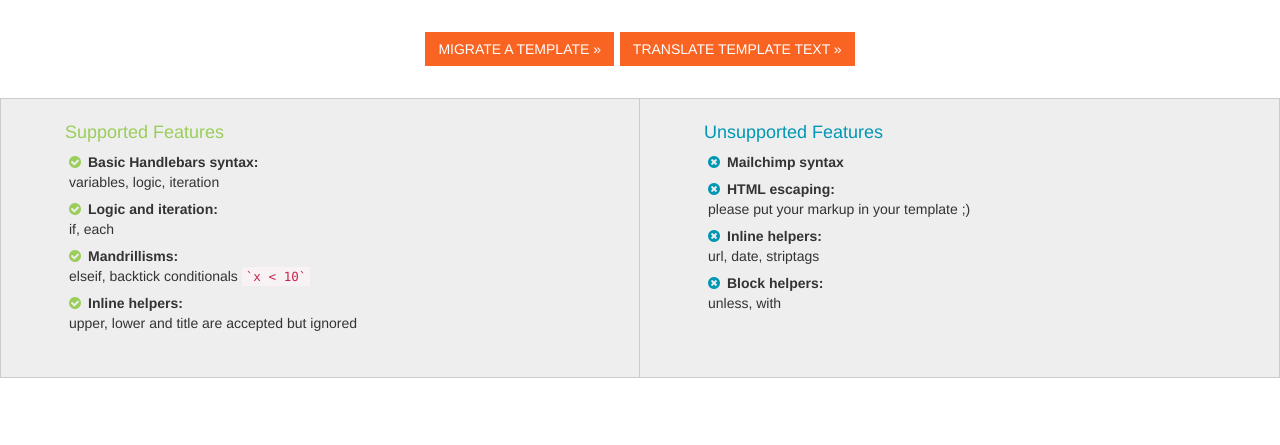
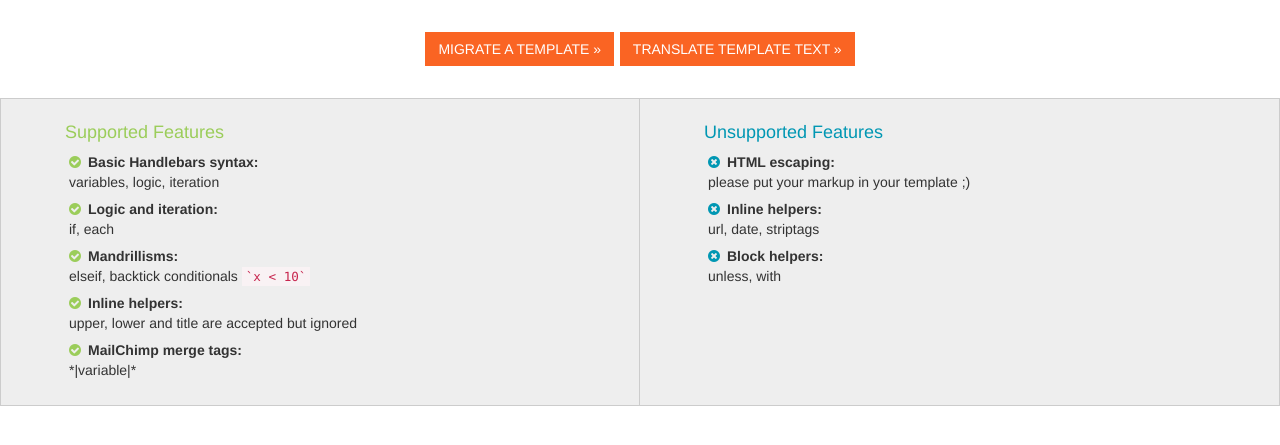
Before and after one commit to SparkPost/mandrill-sparkpost-templates, a website: page static/index.html in a window 1280 px wide. Shown: the part 267-712 px from the top of the page. Drawn offline with nearby package versions, Linux system fonts and the light colour scheme.

Commit message:
Add documentation for MailChimp merge tags syntax

```diff
--- a/static/index.html
+++ b/static/index.html
@@ -41,12 +41,12 @@
             <li><strong>Logic and iteration:</strong><br> if, each</li>
             <li><strong>Mandrillisms:</strong><br> elseif, backtick conditionals <code>`x &lt; 10`</code></li>
             <li><strong>Inline helpers:</strong><br> upper, lower and title are accepted but ignored</li>
+            <li><strong>MailChimp merge tags:</strong><br> *|variable|*</li>
           </ul>
         </div>
         <div class="col-sm-6 unsupported">
           <h4>Unsupported Features</h4>
           <ul>
-            <li><strong>Mailchimp syntax</strong></li>
             <li><strong>HTML escaping:</strong><br> please put your markup in your template ;)</li>
             <li><strong>Inline helpers:</strong><br> url, date, striptags</li>
             <li><strong>Block helpers:</strong><br> unless, with</li>
--- a/static/main.css
+++ b/static/main.css
@@ -44,7 +44,7 @@ li {
   border-color: #ccc;
   padding-left: 2em;
   padding-top: 1em;
-  height: 20em;
+  height: 22em;
 }
 
 .unsupported {
@@ -54,7 +54,7 @@ li {
   border-color: #ccc;
   padding-left: 2em;
   padding-top: 1em;
-  height: 20em;
+  height: 22em;
 }
 
 .supported h4 {
```
Also changed, not shown: README.md.
